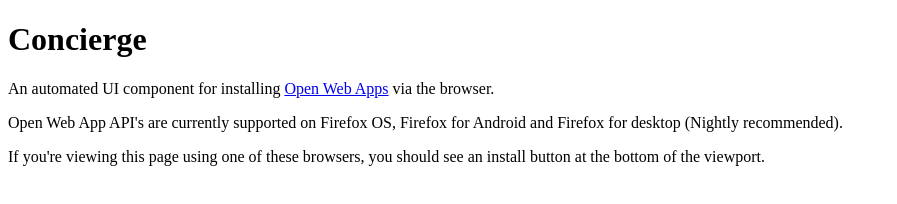
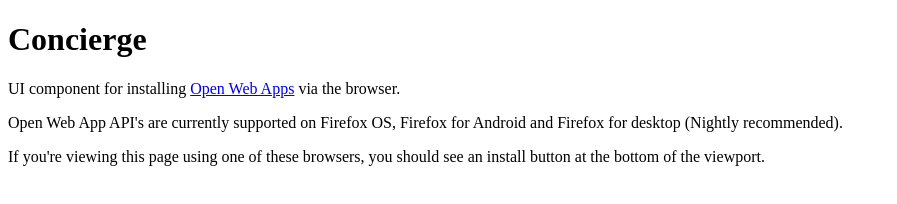
Before and after one commit to alexgibson/concierge, a plain HTML site: page index.html in a window 1280 px wide. Shown: the whole page, without its empty margins (0-897 px from the left). Drawn offline with Linux system fonts and the light colour scheme.

Commit message:
Update index.html

```diff
--- a/index.html
+++ b/index.html
@@ -10,7 +10,7 @@
 <body>
 
 <h1>Concierge</h1>
-<p>An automated UI component for installing <a href="https://developer.mozilla.org/en-US/docs/Web/Apps">Open Web Apps</a> via the browser.</p>
+<p>UI component for installing <a href="https://developer.mozilla.org/en-US/docs/Web/Apps">Open Web Apps</a> via the browser.</p>
 
 <p>Open Web App API's are currently supported on Firefox OS, Firefox for Android and Firefox for desktop (Nightly recommended).
 
```
